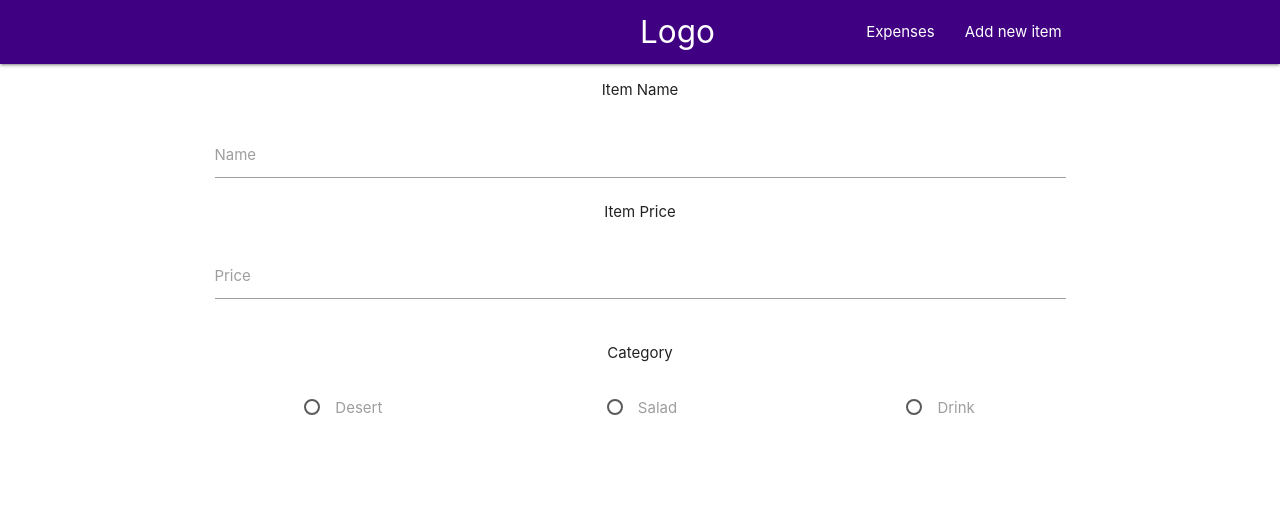
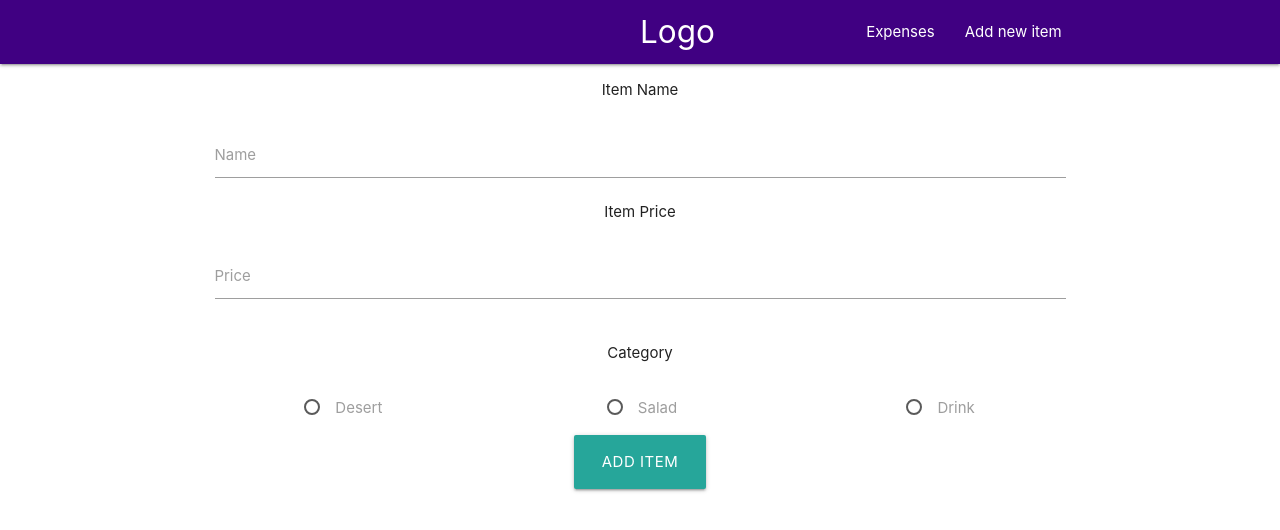
Before and after one commit to panther46/Expense_template, a React (Create React App) app: page /new-item in a window 1280 px wide. Shown: the top 530 px of the page. Built offline with nearby package versions, Linux system fonts and the light colour scheme; data requests are answered from the project's data file.

Commit message:
Version 1.24 setting onSubmit form and method form to add Item

```diff
--- a/src/components/Add_Item/index.js
+++ b/src/components/Add_Item/index.js
@@ -11,9 +11,15 @@ function AddItem(){
     const [ItemPrice, setItemPrice] = useState('');
     const [ItemCategory, setItemCategory] = useState('');
 
+    // Form Method
+
+    const addItem = (e) => {
+        // Item Method and validation
+    }
+
     return(
         <div className = "container">
-            <form action="#">
+            <form action="#" onSubmit = {AddItem}>
                 <div className="row">
                     <div className="col s12">
                         <p>Item Name</p>
@@ -81,6 +87,9 @@ function AddItem(){
                             </label>
                         </p>
                     </div>
+
+                        <input type = "submit" className ="waves-effect waves-light btn-large" value="Add Item"/>
+
                 </div>
             </form>
         </div>
```
